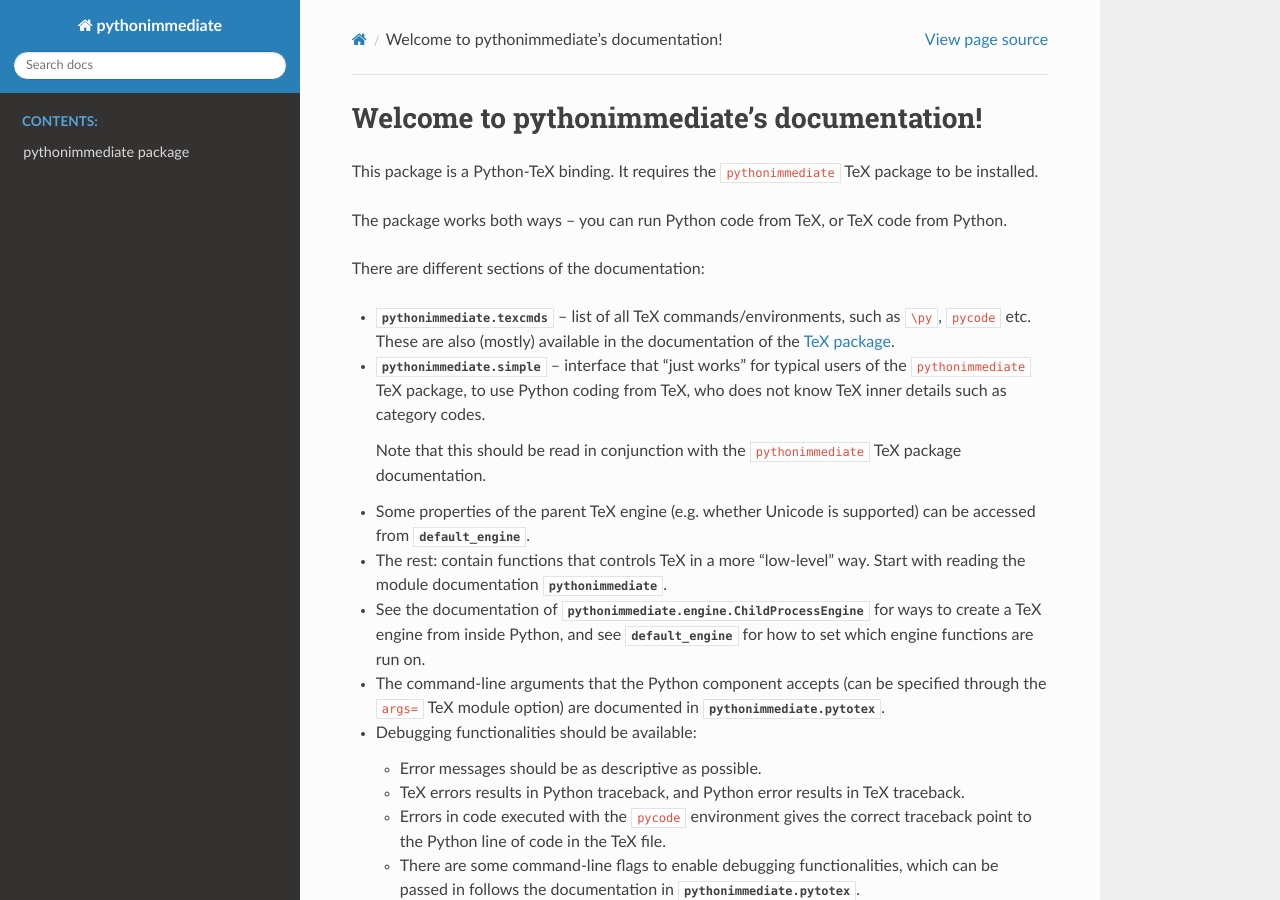
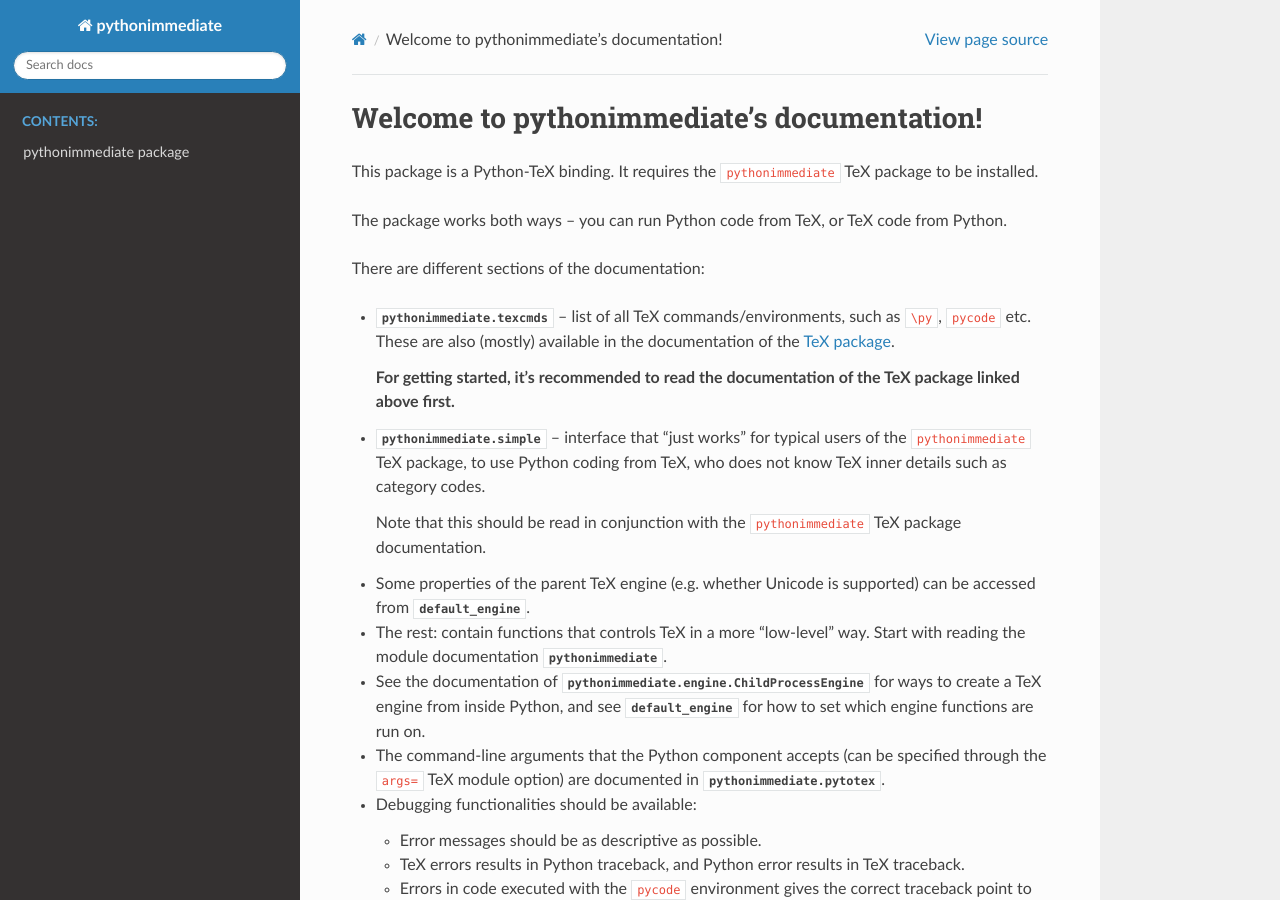
Before and after one commit to user202729/pythonimmediate-tex, a Sphinx documentation site: the page built from docs/index.rst, in a window 1280 px wide and 900 px high. Built offline with Sphinx 7.4.7 and the Read the Docs theme 2.0.0, drawn with Linux system fonts in a browser that asks for light colours.

Commit message:
Slight documentation modification

```diff
--- a/docs/index.rst
+++ b/docs/index.rst
@@ -14,6 +14,8 @@ There are different sections of the documentation:
 
 - :mod:`pythonimmediate.texcmds` -- list of all TeX commands/environments, such as ``\py``, ``pycode`` etc.
   These are also (mostly) available in the documentation of the `TeX package <https://www.ctan.org/pkg/pythonimmediate>`_.
+
+  **For getting started, it's recommended to read the documentation of the TeX package linked above first.**
 
 - :mod:`pythonimmediate.simple` -- interface that "just works" for typical users of the
   ``pythonimmediate`` TeX package, to use Python coding from TeX,
```
